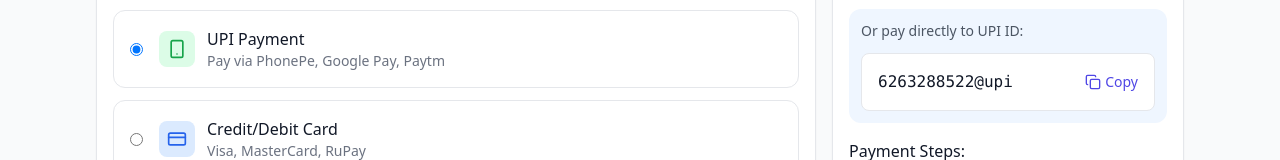
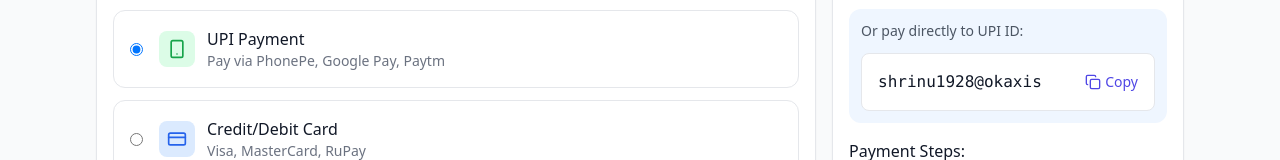
Before and after one commit to dbaarkk/QuickBoost., a React (Vite) app: page /add-funds in a window 1280 px wide. Shown: the part 519-679 px from the top of the page. Built offline with nearby package versions, Linux system fonts and the light colour scheme.

Commit message:
Update AddFunds.tsx

```diff
--- a/src/pages/AddFunds.tsx
+++ b/src/pages/AddFunds.tsx
@@ -209,7 +209,7 @@ const AddFunds: React.FC = () => {
                 <div className="bg-blue-50 rounded-xl p-3 mb-4">
                   <p className="text-sm text-gray-600 mb-3">Or pay directly to UPI ID:</p>
                   <div className="flex items-center justify-between bg-white rounded-lg p-4 border">
-                    <span className="font-mono text-gray-900 font-medium">6263288522@upi</span>
+                    <span className="font-mono text-gray-900 font-medium">shrinu1928@okaxis</span>
                     <button
                       type="button"
                       onClick={handleCopyUPI}
```
